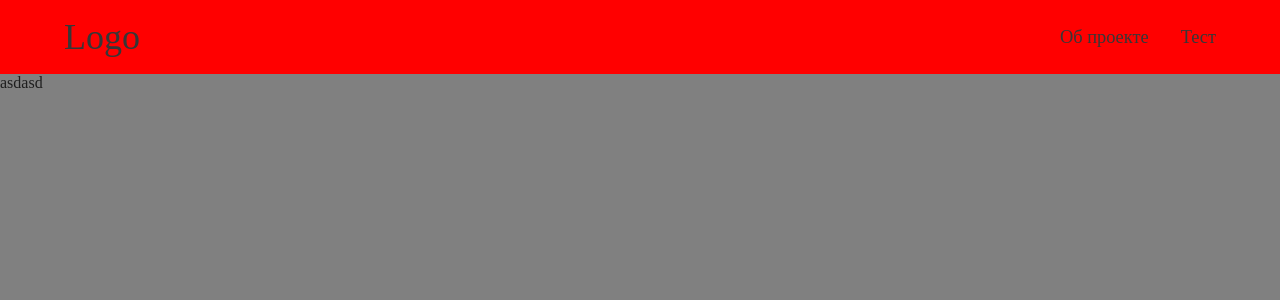
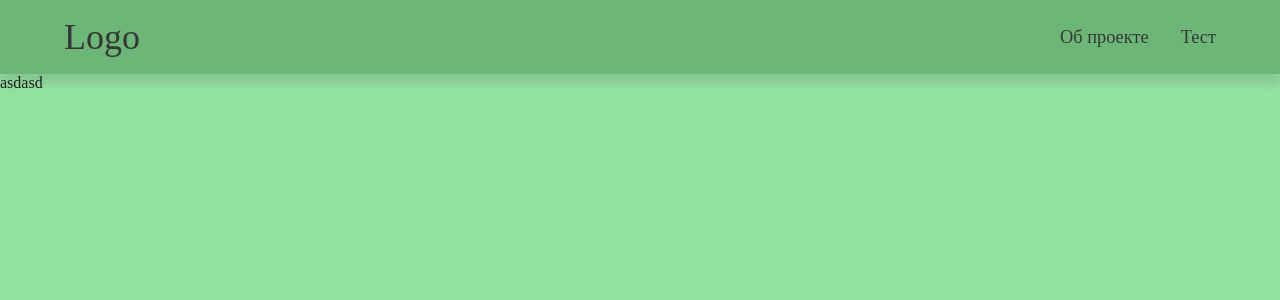
Before and after one commit to Sskame1/Project_habit, a Next.js app: page / in a window 1280 px wide. Shown: the top 300 px of the page. Built offline with nearby package versions, Linux system fonts and the light colour scheme.

Commit message:
попытка концепт сайта 2

```diff
--- a/components/Header/Header.module.scss
+++ b/components/Header/Header.module.scss
@@ -1,6 +1,11 @@
 @import "@/scss/func";
+@import "@/scss/variable";
 .Header {
-    background-color: red;
+    background-color: $secondary-color;
+
+    -webkit-box-shadow: 0px 10px 8px 0px rgba(97, 97, 97, 0.2);
+    -moz-box-shadow: 0px 10px 8px 0px rgba(97, 97, 97, 0.2);
+    box-shadow: 0px 10px 8px 0px rgba(97, 97, 97, 0.2);
 }
 
 .Header__container {
--- a/components/Main/MainH.module.scss
+++ b/components/Main/MainH.module.scss
@@ -1,4 +1,7 @@
+@import "@/scss/variable";
+
 .MainH {
-    background-color: gray;
+    background-color: $primary-color;
     height: 100vh;
+    font-size: $primary-size-text;
 }
--- a/scss/_variable.scss
+++ b/scss/_variable.scss
@@ -1,4 +1,6 @@
 $primary-color: #92E29F;
 $primary-color-sec: #EEEEEE;
-$secondary-color: #76CA84;
+$secondary-color: #6CB778;
 $text-color: #1E1E1E;
+
+$primary-size-text: 2vh;
```
